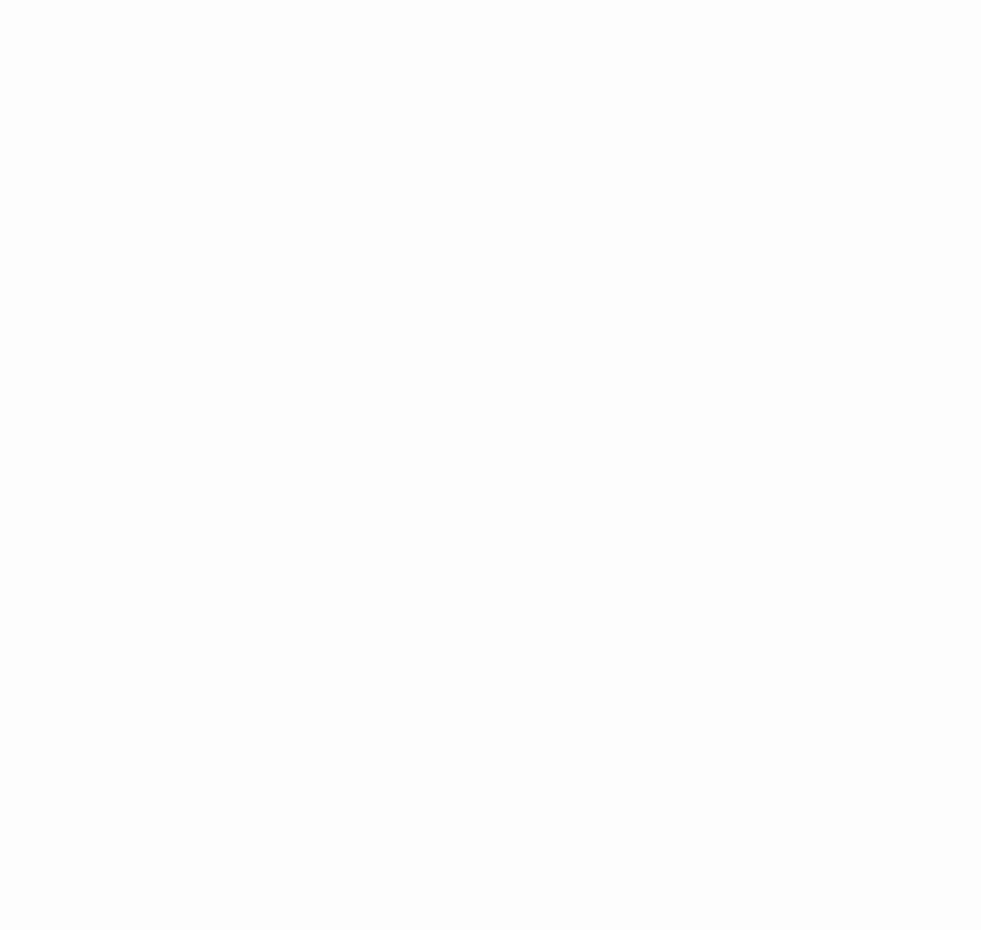
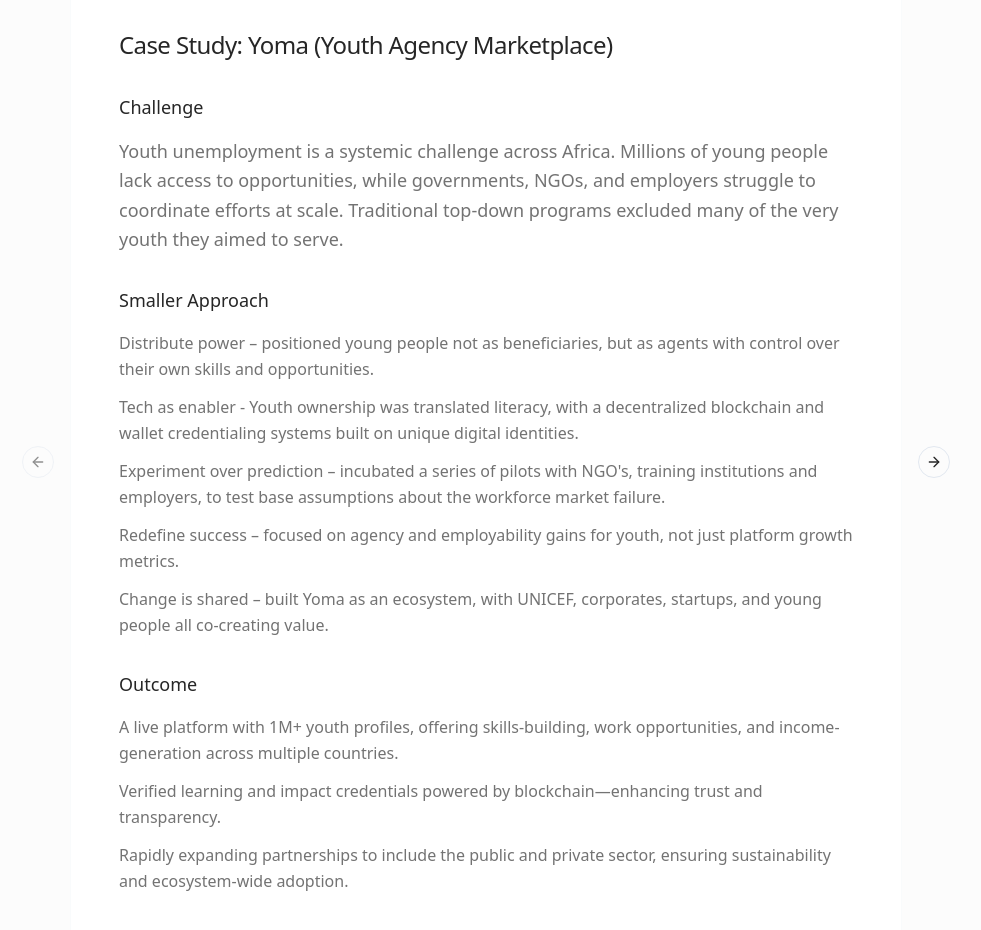
Before and after one commit to vlantis92/think-smaller-landing, a React (Vite) app: page / in a window 1280 px wide. Shown: the part 3280-4210 px from the top of the page, without its empty margins (154-1135 px from the left). Before the commit the page ends 3060 px from the top, so only its background shows below. Built offline with nearby package versions, Linux system fonts and the light colour scheme.

Commit message:
Add Case Studies Section
Adds a new section to the landing page featuring three case studies in a carousel format. The case studies include Yoma, African Coding Network, and Akoranga, each with a challenge, Smaller approach, and outcome.

```diff
--- /dev/null
+++ b/src/components/CaseStudies.tsx
@@ -0,0 +1,116 @@
+import { Card, CardContent } from "@/components/ui/card";
+import {
+  Carousel,
+  CarouselContent,
+  CarouselItem,
+  CarouselNext,
+  CarouselPrevious,
+} from "@/components/ui/carousel";
+
+const caseStudies = [
+  {
+    title: "Yoma (Youth Agency Marketplace)",
+    challenge: "Youth unemployment is a systemic challenge across Africa. Millions of young people lack access to opportunities, while governments, NGOs, and employers struggle to coordinate efforts at scale. Traditional top-down programs excluded many of the very youth they aimed to serve.",
+    approach: [
+      "Distribute power – positioned young people not as beneficiaries, but as agents with control over their own skills and opportunities.",
+      "Tech as enabler - Youth ownership was translated literacy, with a decentralized blockchain and wallet credentialing systems built on unique digital identities.",
+      "Experiment over prediction – incubated a series of pilots with NGO's, training institutions and employers, to test base assumptions about the workforce market failure.",
+      "Redefine success – focused on agency and employability gains for youth, not just platform growth metrics.",
+      "Change is shared – built Yoma as an ecosystem, with UNICEF, corporates, startups, and young people all co-creating value."
+    ],
+    outcome: [
+      "A live platform with 1M+ youth profiles, offering skills-building, work opportunities, and income-generation across multiple countries.",
+      "Verified learning and impact credentials powered by blockchain—enhancing trust and transparency.",
+      "Rapidly expanding partnerships to include the public and private sector, ensuring sustainability and ecosystem-wide adoption."
+    ]
+  },
+  {
+    title: "African Coding Network",
+    challenge: "Across Africa, demand for digital skills far outpaces traditional training pathways. Employers need job-ready developers, yet education systems remain slow, centralized, and disconnected from real-world needs.",
+    approach: [
+      "Power at the edges – partnered directly with grassroots coding schools and learners.",
+      "Experiment over prediction – piloted modular programs across different contexts instead of committing to one rigid model.",
+      "Every voice counts – co-designed learning pathways with educators, employers, and learners to ensure relevance and adoption.",
+      "Tech as enabler – developed Tila, an open-source learning management system tailored to distributed networks of training providers for remote first coding instruction."
+    ],
+    outcome: [
+      "A distributed model that scaled across African coding schools, creating a pan-African developer pipeline without imposing a single centralized standard.",
+      "Tilda LMS enabled transparency and shared ownership—allowing local schools to adapt or add to the open source project, while maintaining interoperability across the network.",
+      "Thousands of learners gained access to coding pathways built for resilience, with programs continuing to grow organically."
+    ]
+  },
+  {
+    title: "Akoranga",
+    challenge: "After a 2025 education policy shift, teachers in New Zealand needed custom decodable books aligned with the phonics-based literacy curriculum. Existing materials were scarce, expensive or not locally and culturally relevant, often couldn't meet the diverse needs of learners—making it difficult to deliver consistent, evidence-based literacy support.",
+    approach: [
+      "Every voice counts – co-designed the platform with teachers, parents and literacy experts to ensure it fits real classroom needs.",
+      "Experiment over prediction – piloted AI-generated books through low tech early prototypes testing with parents and teachers- and of course - children.",
+      "Tech as enabler – leveraged AI to create custom materials only, while keeping pedagogical decisions in human hands.",
+      "Start with the smallest unit – focused on individual student profiles, phonics stages, and learning sequences to maximize relevance and learning progress."
+    ],
+    outcome: [
+      "Teachers can now create personalized, curriculum-aligned decodable books in minutes, saving time and effort.",
+      "Students receive reading materials tailored to their learning stage and interests, improving confidence and literacy progress.",
+      "Akoranga demonstrates how human-centered AI can amplify educator impact while maintaining inclusion, adaptability, and sustainable outcomes."
+    ]
+  }
+];
+
+export const CaseStudies = () => {
+  return (
+    <section className="py-24 bg-background">
+      <div className="container-narrow">
+        <h2 className="heading-lg mb-16 text-center">Case Studies</h2>
+
+        <Carousel className="w-full max-w-4xl mx-auto">
+          <CarouselContent>
+            {caseStudies.map((study, index) => (
+              <CarouselItem key={index}>
+                <Card className="border-border/20">
+                  <CardContent className="p-8 md:p-12">
+                    <h3 className="heading-md mb-8 text-foreground">
+                      Case Study: {study.title}
+                    </h3>
+
+                    <div className="space-y-8">
+                      <div>
+                        <h4 className="text-lg font-medium mb-4 text-foreground">Challenge</h4>
+                        <p className="body-md text-muted-foreground leading-relaxed">
+                          {study.challenge}
+                        </p>
+                      </div>
+
+                      <div>
+                        <h4 className="text-lg font-medium mb-4 text-foreground">Smaller Approach</h4>
+                        <div className="space-y-3">
+                          {study.approach.map((item, i) => (
+                            <p key={i} className="body-sm text-muted-foreground leading-relaxed">
+                              {item}
+                            </p>
+                          ))}
+                        </div>
+                      </div>
+
+                      <div>
+                        <h4 className="text-lg font-medium mb-4 text-foreground">Outcome</h4>
+                        <div className="space-y-3">
+                          {study.outcome.map((item, i) => (
+                            <p key={i} className="body-sm text-muted-foreground leading-relaxed">
+                              {item}
+                            </p>
+                          ))}
+                        </div>
+                      </div>
+                    </div>
+                  </CardContent>
+                </Card>
+              </CarouselItem>
+            ))}
+          </CarouselContent>
+          <CarouselPrevious />
+          <CarouselNext />
+        </Carousel>
+      </div>
+    </section>
+  );
+};
--- a/src/pages/Index.tsx
+++ b/src/pages/Index.tsx
@@ -2,6 +2,7 @@ import { Hero } from "@/components/Hero";
 import { Philosophy } from "@/components/Philosophy";
 import { Approach } from "@/components/Approach";
 import { Services } from "@/components/Services";
+import { CaseStudies } from "@/components/CaseStudies";
 
 const Index = () => {
   return (
@@ -10,6 +11,7 @@ const Index = () => {
       <Philosophy />
       <Approach />
       <Services />
+      <CaseStudies />
     </div>
   );
 };
```
